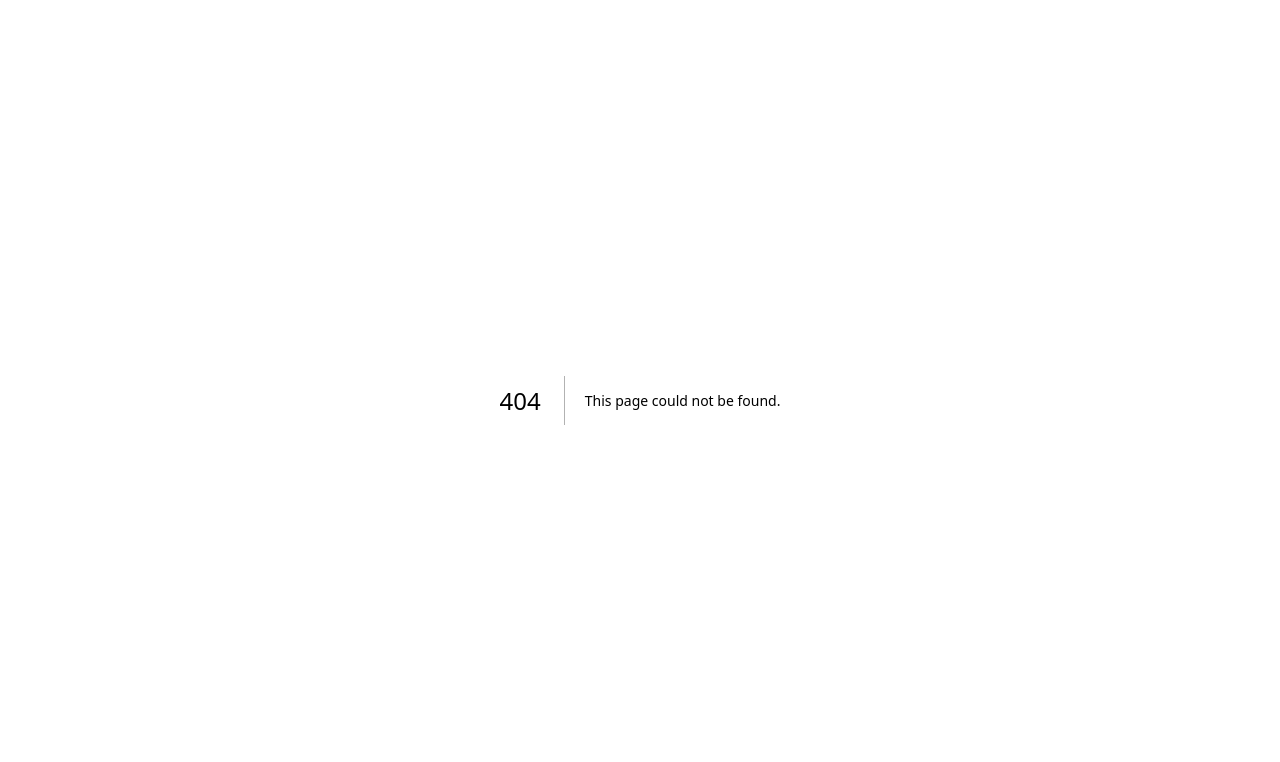
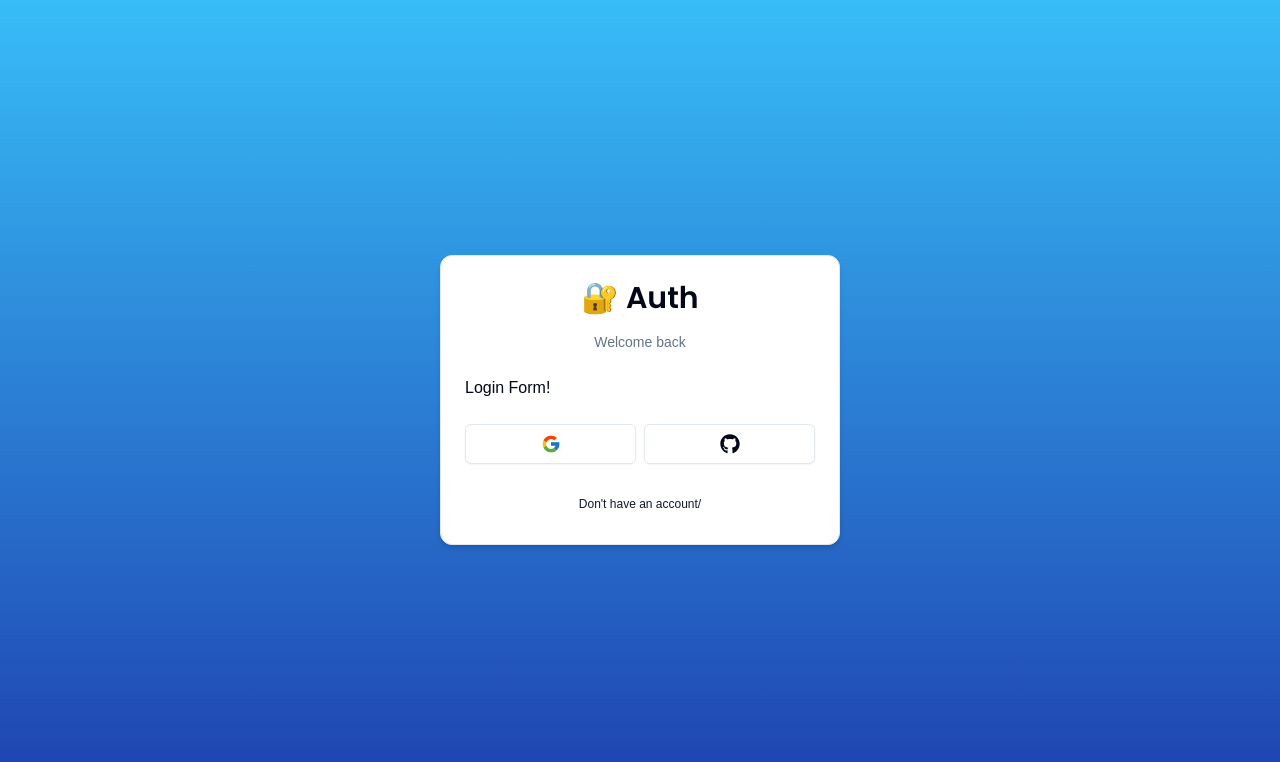
Before and after one commit to pedrowerkhaizer/next-auth-v5-toolkit, a Next.js app: page /auth/login in a window 1280 px wide. Before the commit this address had no page. Shown: the top 762 px of the page. Built offline with nearby package versions, Linux system fonts and the light colour scheme.

Commit message:
Login form

```diff
--- /dev/null
+++ b/app/auth/layout.tsx
@@ -0,0 +1,14 @@
+const AuthLayout = ({ children }: { children: React.ReactNode }) => {
+  return (
+    <div
+      className="h-full flex items-center justify-center
+      bg-gradient-to-b
+      from-sky-400
+      to-blue-800"
+    >
+      {children}
+    </div>
+  );
+};
+
+export default AuthLayout;
--- /dev/null
+++ b/app/auth/login/page.tsx
@@ -0,0 +1,7 @@
+import { LoginForm } from "@/components/auth/login-form";
+
+const LoginPage = () => {
+  return <LoginForm />;
+};
+
+export default LoginPage;
--- a/app/globals.css
+++ b/app/globals.css
@@ -2,6 +2,11 @@
 @tailwind components;
 @tailwind utilities;
 
+html,
+body,
+:root {
+  height: 100%;
+}
 body {
   font-family: Arial, Helvetica, sans-serif;
 }
--- a/app/page.tsx
+++ b/app/page.tsx
@@ -1,10 +1,26 @@
+import { LoginButton } from "@/components/auth/login-button";
 import { Button } from "@/components/ui/button";
 
-export default function Home() {
+export default async function Home() {
   return (
-    <div>
-      <h1 className="font-bold text-green-500">Hello Auth!</h1>
-      <Button variant="secondary">Click me</Button>
+    <div className="flex flex-col items-center justify-center min-h-screen bg-gradient-to-b from-sky-400 to-blue-800">
+      <div className="text-center">
+        <div className="flex items-center justify-center mb-4">
+          <h1 className="text-6xl font-bold text-white">🔐 Auth</h1>
+        </div>
+        <p className="mb-8 text-xl text-white">
+          A simple authentication service
+        </p>
+        <LoginButton>
+          <Button
+            variant="secondary"
+            size="lg"
+            className="px-8 py-6 text-lg font-semibold"
+          >
+            Sign in
+          </Button>
+        </LoginButton>
+      </div>
     </div>
   );
 }
--- /dev/null
+++ b/components/auth/back-button.tsx
@@ -0,0 +1,17 @@
+"use client";
+
+import { Button } from "@/components/ui/button";
+import Link from "next/link";
+
+interface BackButtonProps {
+  href: string;
+  label: string;
+}
+
+export const BackButton = ({ href, label }: BackButtonProps) => {
+  return (
+    <Button variant={"link"} className="font-normal w-full" size="sm" asChild>
+      <Link href={href}>{label}</Link>
+    </Button>
+  );
+};
--- /dev/null
+++ b/components/auth/card-wrapper.tsx
@@ -0,0 +1,44 @@
+"use client";
+
+import {
+  Card,
+  CardContent,
+  CardFooter,
+  CardHeader,
+} from "@/components/ui/card";
+import { Header } from "@/components/auth/header";
+import { Social } from "@/components/auth/social";
+import { BackButton } from "@/components/auth/back-button";
+
+interface CardWrapperProps {
+  children: React.ReactNode;
+  headerLabel: string;
+  backButtonLabel: string;
+  backButtonHref: string;
+  showSocial?: boolean;
+}
+
+export const CardWrapper = ({
+  children,
+  headerLabel,
+  backButtonLabel,
+  backButtonHref,
+  showSocial,
+}: CardWrapperProps) => {
+  return (
+    <Card className="w-[400px] shadow-md">
+      <CardHeader>
+        <Header label={headerLabel} />
+      </CardHeader>
+      <CardContent>{children}</CardContent>
+      {showSocial && (
+        <CardFooter>
+          <Social />
+        </CardFooter>
+      )}
+      <CardFooter>
+        <BackButton label={backButtonLabel} href={backButtonHref} />
+      </CardFooter>
+    </Card>
+  );
+};
--- /dev/null
+++ b/components/auth/header.tsx
@@ -0,0 +1,20 @@
+import { Poppins } from "next/font/google";
+import { cn } from "@/lib/utils";
+
+const font = Poppins({
+  subsets: ["latin"],
+  weight: ["600"],
+});
+
+interface HeaderProps {
+  label: string;
+}
+
+export const Header = ({ label }: HeaderProps) => {
+  return (
+    <div className="w-full flex flex-col gap-y-4 items-center justify-center">
+      <h1 className={cn("text-3xl font-semibold", font.className)}>🔐 Auth</h1>
+      <p className="text-muted-foreground text-sm">{label}</p>
+    </div>
+  );
+};
--- /dev/null
+++ b/components/auth/login-button.tsx
@@ -0,0 +1,33 @@
+"use client";
+
+import { useRouter } from "next/navigation";
+
+interface LoginButtonProps {
+  children: React.ReactNode;
+  mode?: "modal" | "redirect";
+  asChild?: boolean;
+}
+export const LoginButton = ({
+  children,
+  mode = "redirect",
+  asChild,
+}: LoginButtonProps) => {
+  const router = useRouter();
+  const onClick = () => {
+    router.push("/auth/login");
+  };
+
+  if (mode === "modal") {
+    return (
+      <span onClick={onClick} className="cursor-pointer">
+        TODO: Implement modal
+      </span>
+    );
+  }
+
+  return (
+    <span onClick={onClick} className="cursor-pointer">
+      {children}
+    </span>
+  );
+};
--- /dev/null
+++ b/components/auth/login-form.tsx
@@ -0,0 +1,14 @@
+import { CardWrapper } from "./card-wrapper";
+
+export const LoginForm = () => {
+  return (
+    <CardWrapper
+      headerLabel="Welcome back"
+      showSocial
+      backButtonLabel="Don't have an account/"
+      backButtonHref="/auth/register"
+    >
+      Login Form!
+    </CardWrapper>
+  );
+};
--- /dev/null
+++ b/components/auth/social.tsx
@@ -0,0 +1,20 @@
+"use client";
+
+import { FcGoogle } from "react-icons/fc";
+import { FaGithub } from "react-icons/fa";
+
+import { Button } from "@/components/ui/button";
+
+export const Social = () => {
+  return (
+    <div className="flex w-full items-center gap-x-2">
+      <Button size="lg" className="w-full" variant="outline" onClick={() => {}}>
+        <FcGoogle className="h-5 w-5" />
+      </Button>
+
+      <Button size="lg" className="w-full" variant="outline" onClick={() => {}}>
+        <FaGithub className="h-5 w-5" />
+      </Button>
+    </div>
+  );
+};
--- a/package.json
+++ b/package.json
@@ -51,6 +51,7 @@
     "react-day-picker": "8.10.1",
     "react-dom": "^18",
     "react-hook-form": "^7.53.0",
+    "react-icons": "^5.3.0",
     "react-resizable-panels": "^2.1.4",
     "recharts": "^2.12.7",
     "sonner": "^1.5.0",
```
Also changed, not shown: 1 other file (tests, documents, lock files or other folders).
